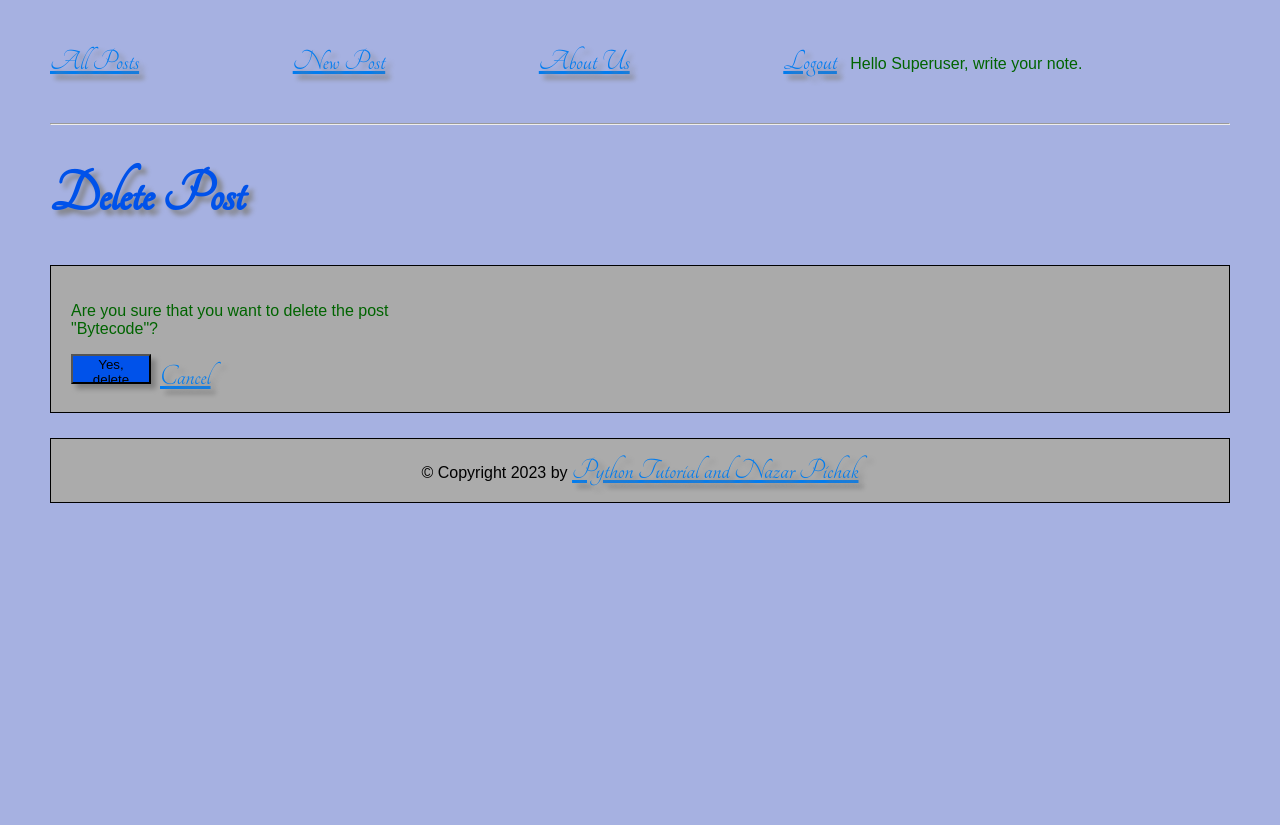
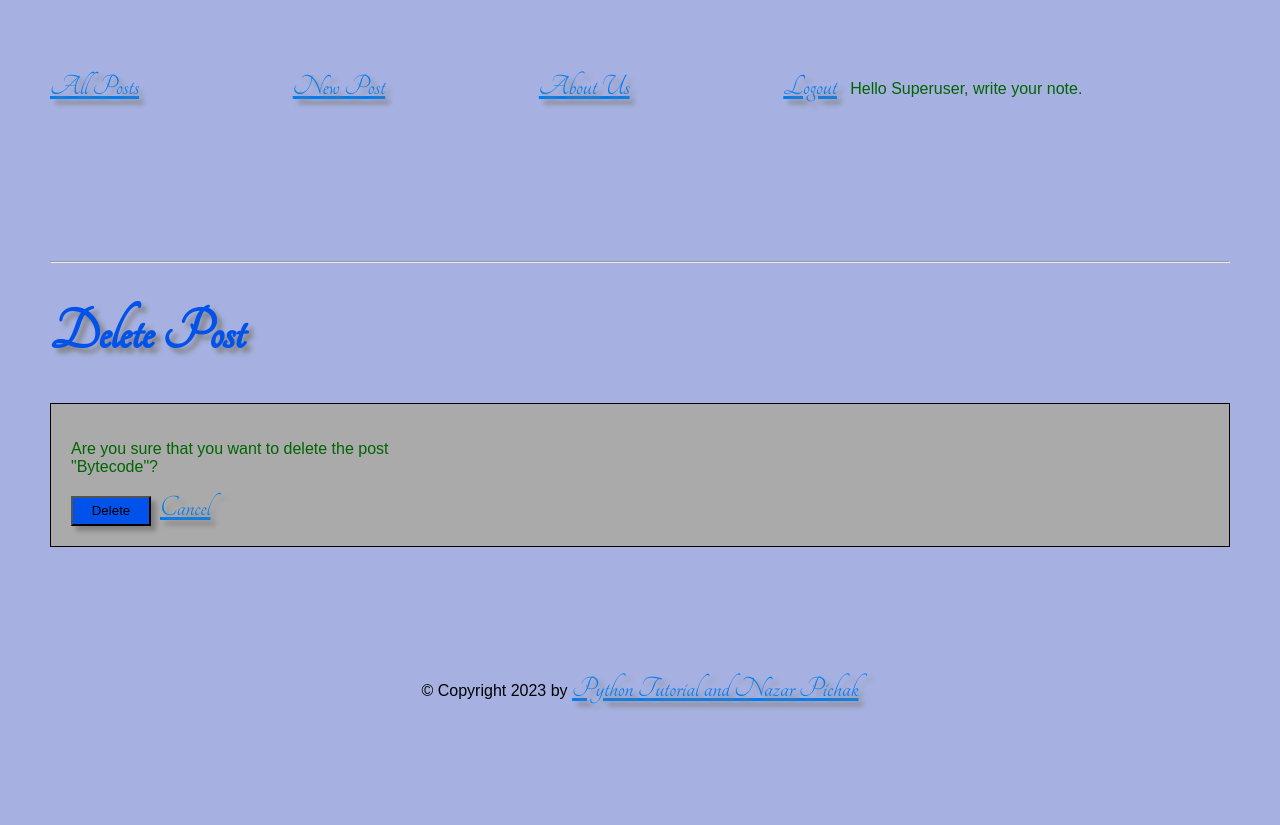
Before and after one commit to Nazar-Pichak/NoteBookApp, a Django app: page /post/delete/8/ in a window 1280 px wide. Before the commit the page ends 503 px from the top, so only its background shows below. Run offline with Django 4.2, Linux system fonts and the light colour scheme; a user stored in the database is signed in; data comes from the database, SQL or seed files in the repository.

Commit message:
modified post_confirm_delete, styles

```diff
--- a/my_server/blog/templates/blog/post_confirm_delete.html
+++ b/my_server/blog/templates/blog/post_confirm_delete.html
@@ -7,7 +7,7 @@
             {% csrf_token %}
             <p>Are you sure that you want to delete the post "{{post.title}}"?</p>
             <div>
-                <button type="submit">Yes, delete</button>
+                <button type="submit">Delete</button>
                 <a class="links" id="cencel-link" href="{% url 'posts' %}">Cancel</a>
             </div>
         </form>
--- a/my_server/static/css/styles.css
+++ b/my_server/static/css/styles.css
@@ -73,13 +73,13 @@ button[type='submit'] {
 	color:red;
 }
 
-/*html {*/
-	/*height: 100%;*/
-/*}*/
+html {
+	height: 100%;
+}
 
 body {
-	/*display: grid;*/
-	/*height: 100%;*/
+	display: grid;
+	height: 100%;
 	margin-left: 25px;
 	margin-right: 25px;
 	margin-top: 25px;
@@ -147,8 +147,8 @@ footer {
 	margin-right: 25px;
 	margin-top: 5px;
 	margin-bottom: 25px;
-	border: 1px solid black;
-	background-color: hsl(0, 0%, 67%);
+	/*border: 1px solid black;*/
+	/*background-color: hsl(0, 0%, 67%);*/
 }
 
 .links {
```
